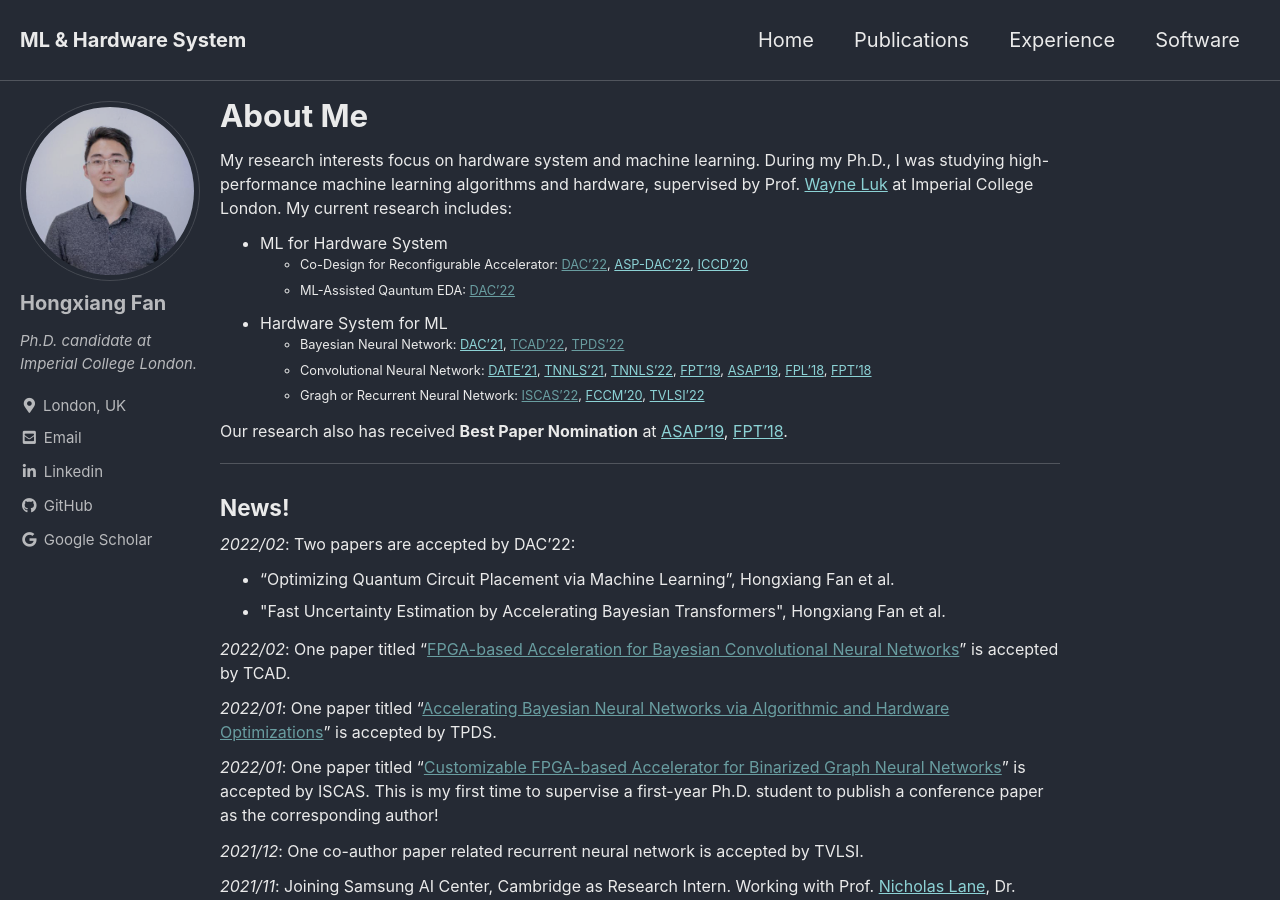
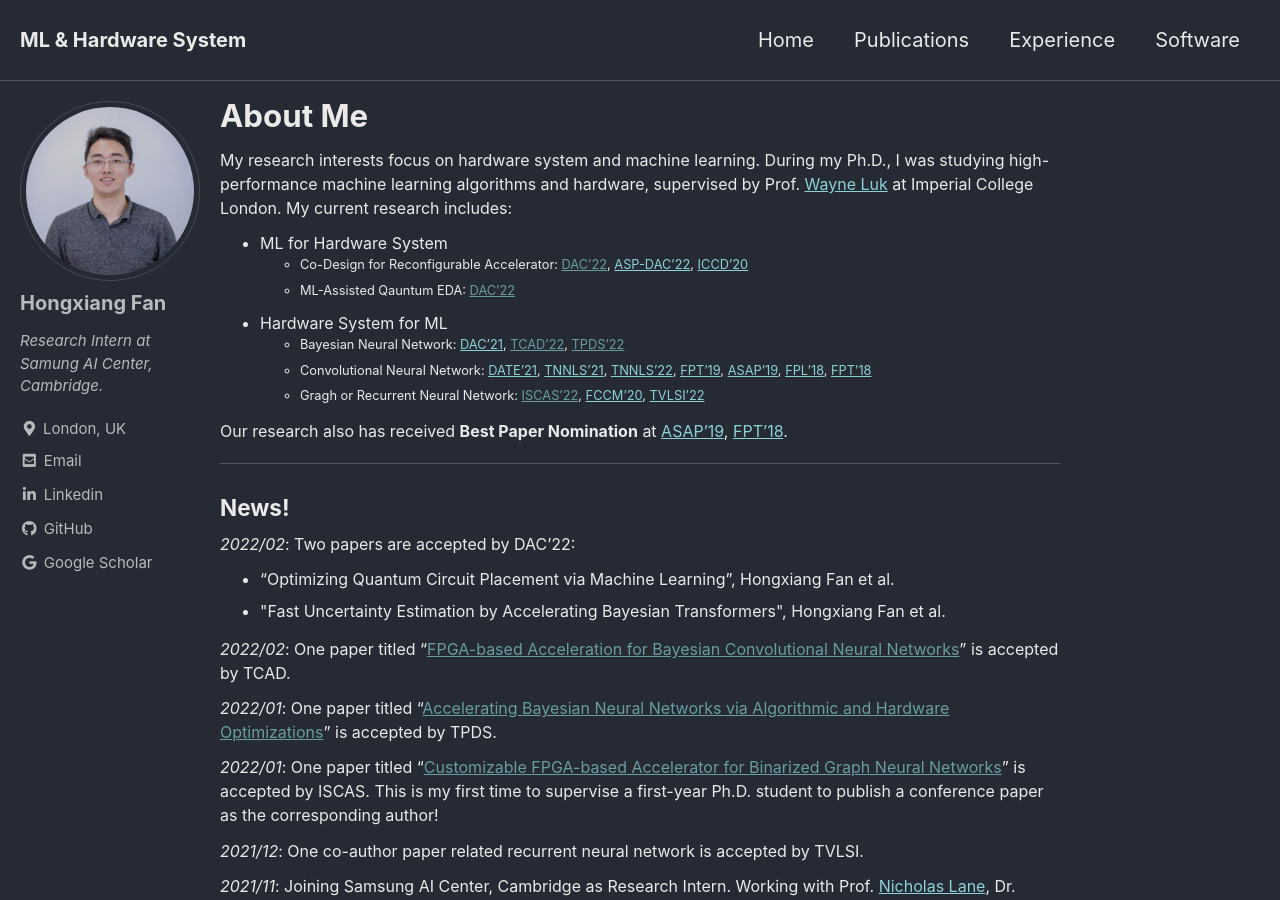
Before and after one commit to os-hxfan/os-hxfan.github.io, a Jekyll site: the page built from index.md, in a window 1280 px wide and 900 px high. Built offline with Jekyll 4.4.1, drawn with Linux system fonts in a browser that asks for light colours; cached includes are drawn as plain includes; our own code applies the rules of GitHub Pages for plain Markdown files.

Commit message:
Update _config.yml

```diff
--- a/_config.yml
+++ b/_config.yml
@@ -105,7 +105,7 @@ analytics:
 author:
   name             : "Hongxiang Fan"
   avatar           : "/assets/images/Fan.jpg" # path of avatar image, e.g. "/assets/images/bio-photo.jpg"
-  bio              : "Ph.D. candidate at Imperial College London."
+  bio              : "Research Intern at Samung AI Center, Cambridge."
   location         : "London, UK"
   email            :
   links:
```
